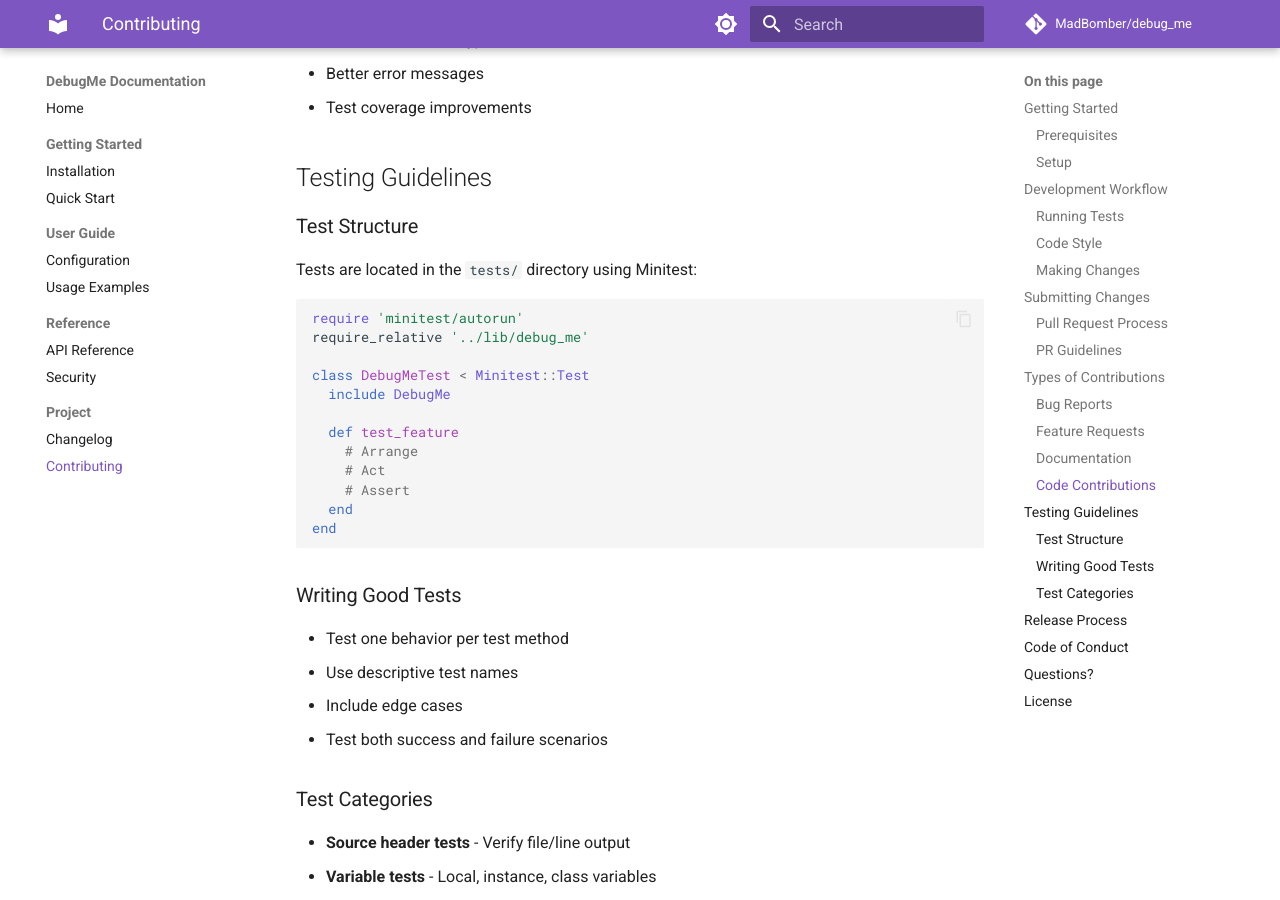
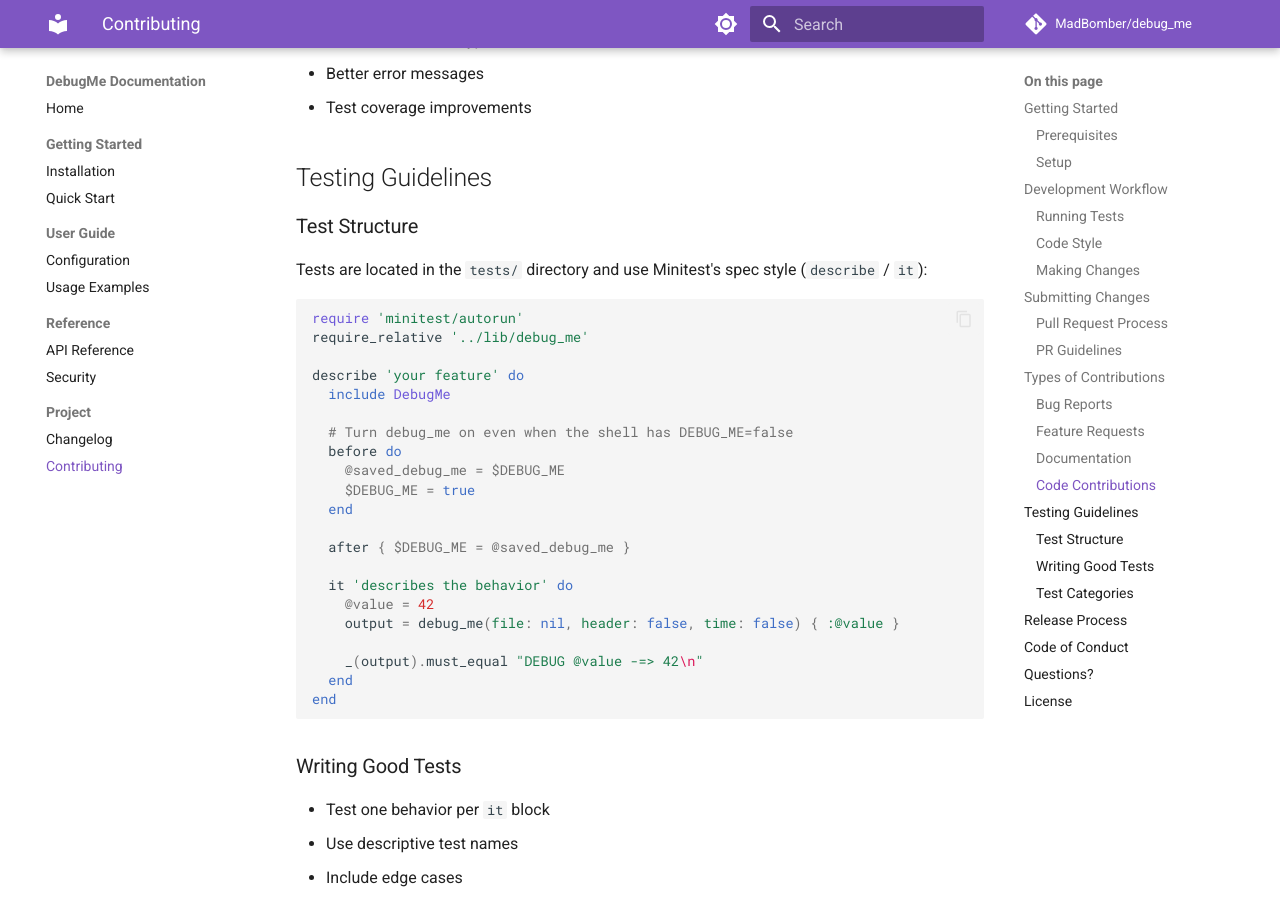
Before and after one commit to MadBomber/debug_me, an MkDocs documentation site: the page built from docs/contributing.md, in a window 1280 px wide and 900 px high, scrolled down 3288 px. Built offline with MkDocs 1.6.1 and Material for MkDocs 9.7.7, drawn with Linux system fonts in a browser that asks for light colours; comment, search, counter and statistics services are not loaded; some of the changed text lies outside the part shown.

Commit message:
docs: match the contributing guide to the repo
The guide pointed to a PR template the repo does not have and showed a
Minitest::Test class skeleton, while every file in tests/ uses the
describe/it spec style. List what a PR description should cover, and
show a spec-style skeleton that runs as written.

Fixes #73

````diff
--- a/docs/contributing.md
+++ b/docs/contributing.md
@@ -134,26 +134,35 @@ Ideas for contributions:
 
 ### Test Structure
 
-Tests are located in the `tests/` directory using Minitest:
+Tests are located in the `tests/` directory and use Minitest's spec style (`describe` / `it`):
 
 ```ruby
 require 'minitest/autorun'
 require_relative '../lib/debug_me'
 
-class DebugMeTest < Minitest::Test
+describe 'your feature' do
   include DebugMe
 
-  def test_feature
-    # Arrange
-    # Act
-    # Assert
+  # Turn debug_me on even when the shell has DEBUG_ME=false
+  before do
+    @saved_debug_me = $DEBUG_ME
+    $DEBUG_ME = true
+  end
+
+  after { $DEBUG_ME = @saved_debug_me }
+
+  it 'describes the behavior' do
+    @value = 42
+    output = debug_me(file: nil, header: false, time: false) { :@value }
+
+    _(output).must_equal "DEBUG @value -=> 42\n"
   end
 end
 ```
 
 ### Writing Good Tests
 
-- Test one behavior per test method
+- Test one behavior per `it` block
 - Use descriptive test names
 - Include edge cases
 - Test both success and failure scenarios
````
Also changed, not shown: other parts of docs/contributing.md (+1 -1 lines), CHANGELOG.md (+1 -0 lines).
